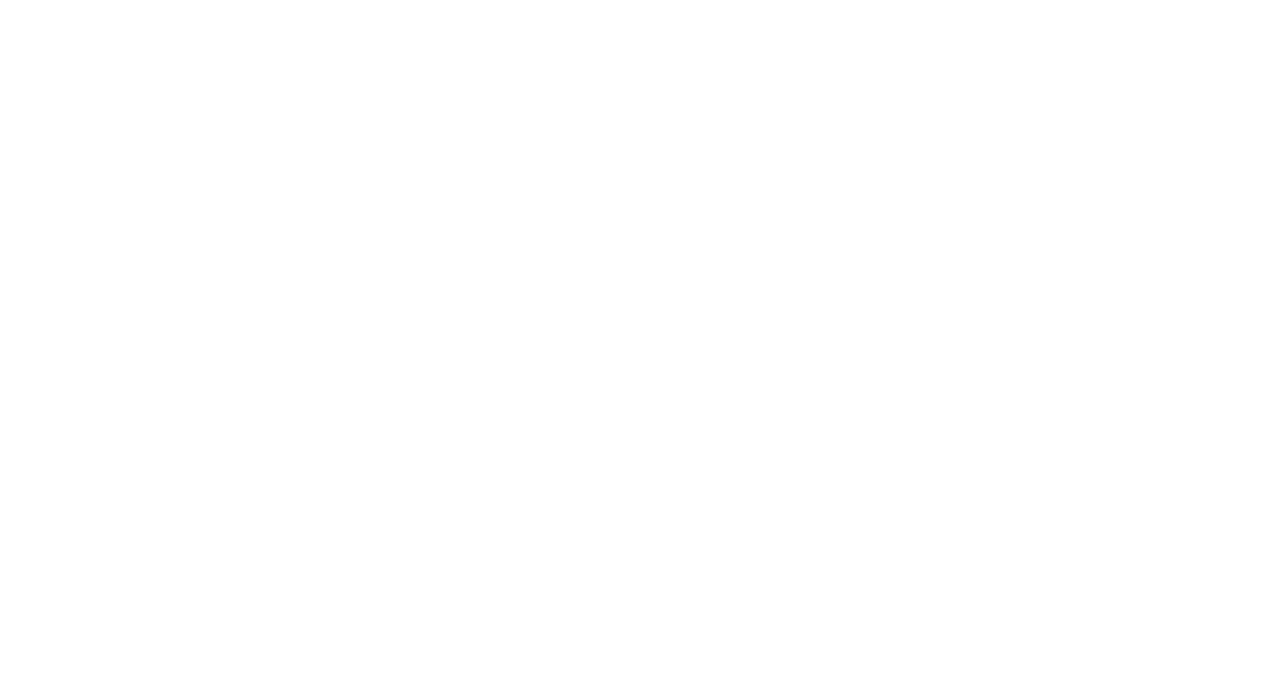
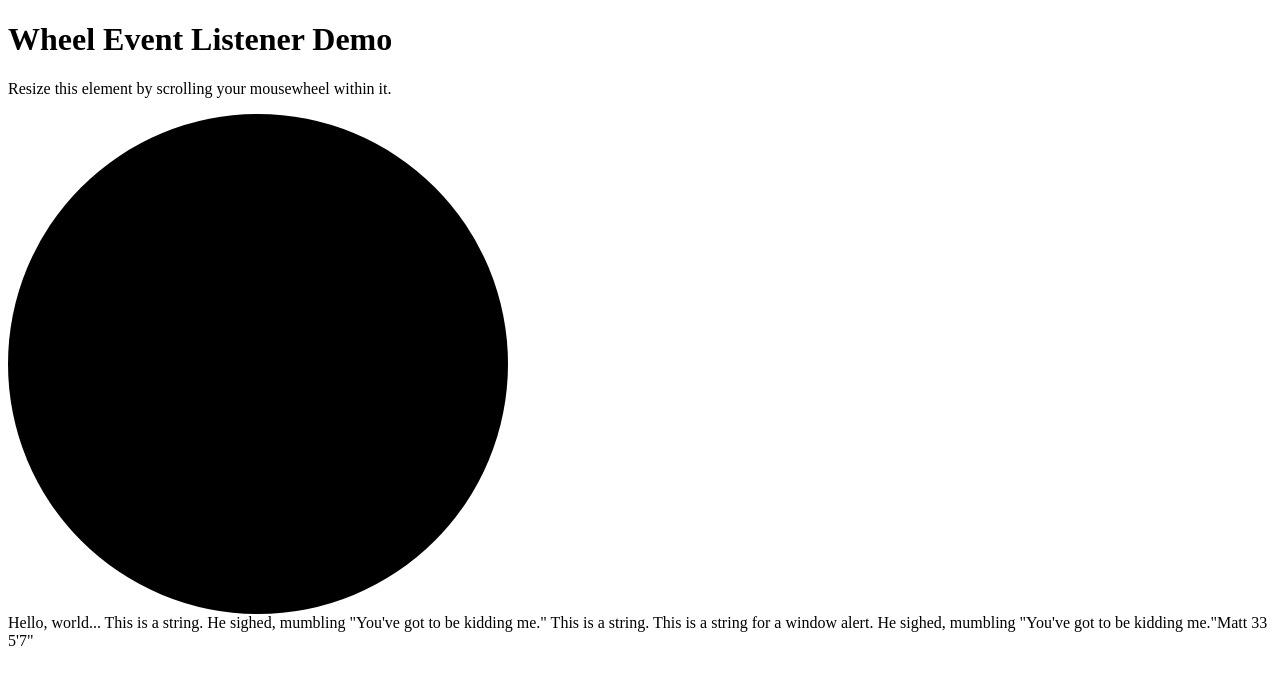
Before and after one commit to mattsingleton2/TTA_Javascript, a plain HTML site: page Basic JavaScript Projects/Project1_expressions_alert/index.html in a window 1280 px wide. Drawn offline with Linux system fonts and the light colour scheme.

Commit message:
Updated js files

```diff
--- a/Basic JavaScript Projects/Project1_expressions_alert/JS/main.js
+++ b/Basic JavaScript Projects/Project1_expressions_alert/JS/main.js
@@ -1,3 +1,16 @@
+
+function wheelResize(event) {
+    var y = event.deltaY;                           //establishing the y variable to grab how MUCH the mousewheel scrolled on a Y-axis.
+    var currentSize = event.target.style.width;     //establishing the currentSize variable to grab the current size of the targeted event element. Specifically width.
+    if (y > 0) {                                    //If we went positive with the scroll size...
+        newSize = parseInt(currentSize) + 10;       //Then parse currentSize as an integer and add 10 to it (we'll add the px definition momentarily)
+    } else {                                        //Similarly, if we went negative with the scroll size...
+        newSize = parseInt(currentSize) - 10;       //Then let's remove 10 from it. (px definition coming momentarily)
+    }
+    event.target.style.width = newSize + "px";      //We've got our newSize so we need to adjust the STYLE of the event target and change the width with the new size in px.
+    event.target.style.height = newSize + "px";     //Same thing, but for height.
+}
+
 window.alert("Hello, World"); //Pops open a window alert
 
 document.write('Hello, world...'); //writes some text
--- a/Basic JavaScript Projects/Project1_expressions_alert/index.html
+++ b/Basic JavaScript Projects/Project1_expressions_alert/index.html
@@ -4,11 +4,17 @@
 <head>
     <meta charset="utf-8">
     <title>Project 1</title>
-    <script src="./JS/main.js" />
+    <link rel="stylesheet" type="text/css" href="./css/styles.css">
 </head>
 
 <body>
+<h1>Wheel Event Listener Demo</h1>
+
+<p>Resize this element by scrolling your mousewheel within it.</p>
+
+<div onwheel="wheelResize(event)" style="width: 500px;height: 500px; background-color:black;border: none;border-radius: 50%;">
+</div>
 
 </body>
-
+<script src="./JS/main.js"></script>
 </html>
```
Also changed, not shown: Basic JavaScript Projects/Project1_expressions_alert/css/styles.css (added).
